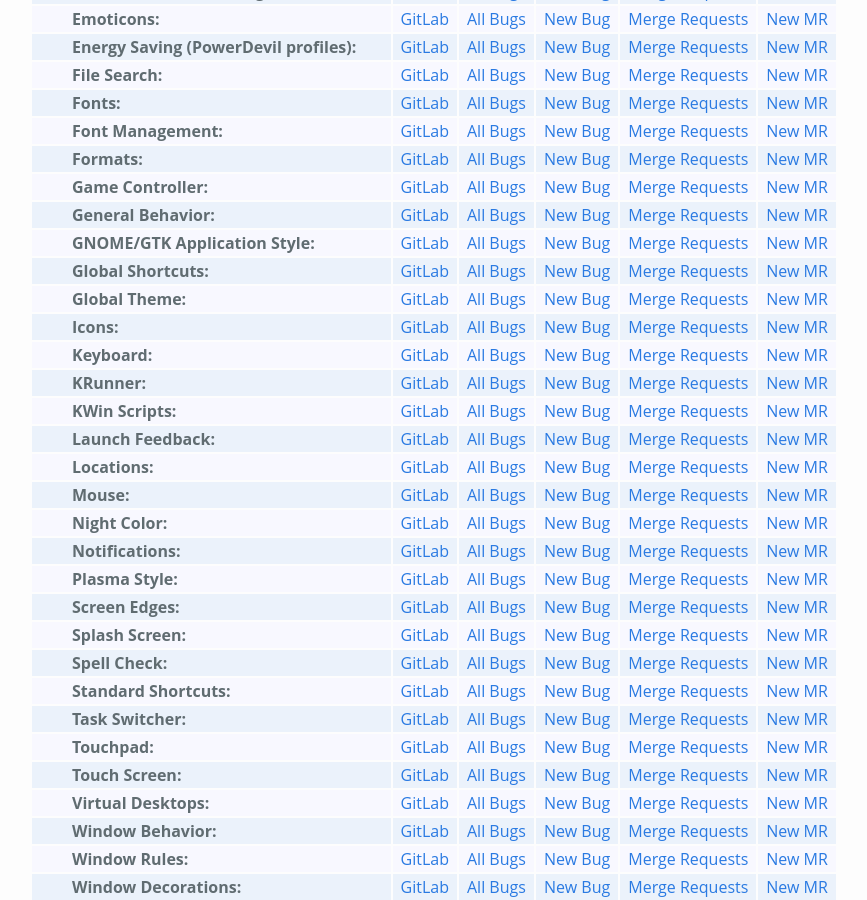
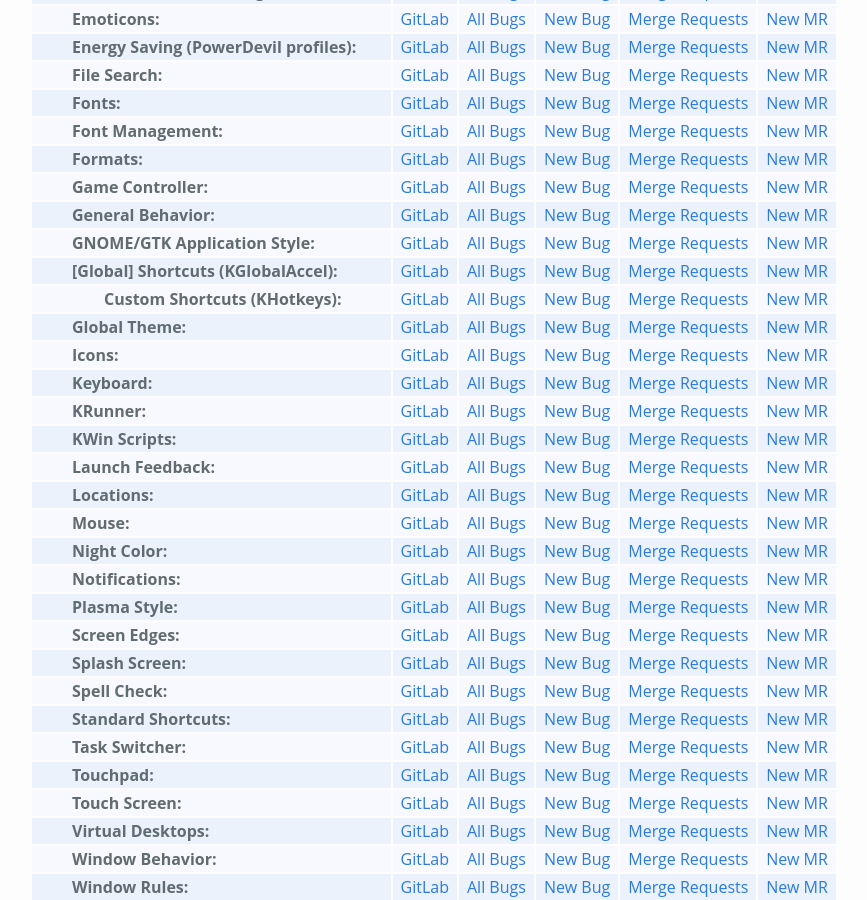
Before and after one commit to Zren/zren.github.io, a Jekyll site: the page built from kde_repos.md, in a window 1280 px wide and 900 px high, scrolled down 5471 px. Shown: the whole window, without its empty margins (0-867 px from the left). Built offline with Jekyll 4.4.1, drawn with Linux system fonts in a browser that asks for light colours; comment, search, counter and statistics services are not loaded.

Commit message:
Link to Custom Shortcuts kcm (KHotkeys)

```diff
--- a/kde_repos.md
+++ b/kde_repos.md
@@ -1504,9 +1504,16 @@
 	</tr>
 	<tr class="indent">
 		{% include kdeRepoDesktop.html
-			repoName='Global Shortcuts'
+			repoName='[Global] Shortcuts (KGlobalAccel)'
 			gitPath='kcms/keys'
 			product='systemsettings&component=kcm_keys'
+		%}
+	</tr>
+	<tr class="indent depth2">
+		{% include kdeRepoDesktop.html
+			repoName='Custom Shortcuts (KHotkeys)'
+			gitPath='kcm_hotkeys'
+			product='systemsettings&component=kcm_khotkeys'
 		%}
 	</tr>
 	<tr class="indent">
```
